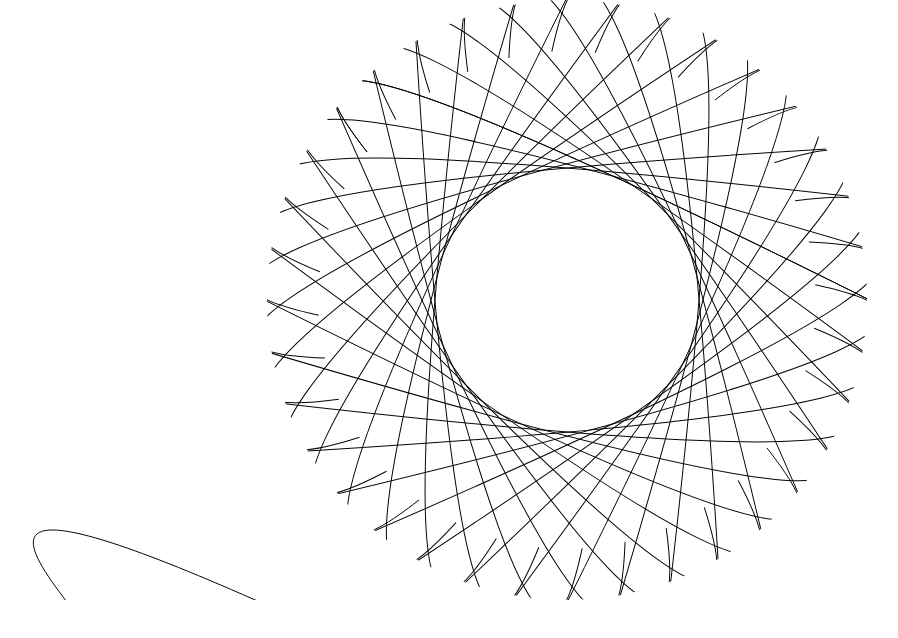
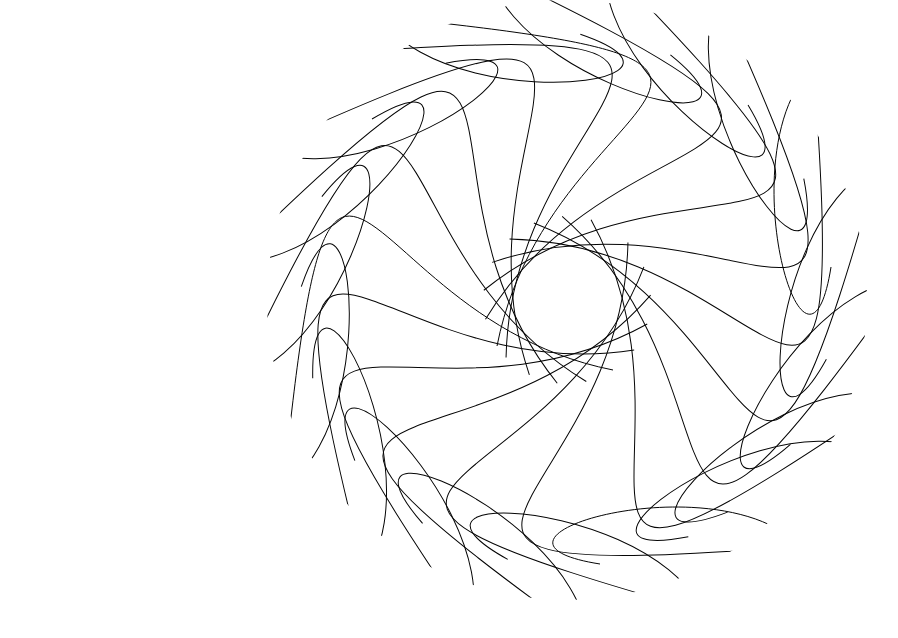
Before and after one commit to fabden/Mandabook-V1, a React (Create React App) app: page / in a window 1280 px wide. Shown: the top 638 px of the page, without its empty margins (33-931 px from the left). Built offline with nearby package versions, Linux system fonts and the light colour scheme.

Commit message:
decoupe viriable md5 en 16

```diff
--- a/package.json
+++ b/package.json
@@ -6,6 +6,7 @@
     "@testing-library/jest-dom": "^5.11.4",
     "@testing-library/react": "^11.1.0",
     "@testing-library/user-event": "^12.1.10",
+    "md5": "^2.3.0",
     "react": "^17.0.1",
     "react-dom": "^17.0.1",
     "react-scripts": "4.0.0",
--- a/src/Mandalum/index.js
+++ b/src/Mandalum/index.js
@@ -1,52 +1,80 @@
 import React from 'react';
+import md5 from 'md5';
+
 import './styles.css';
 
 function Mandalum() {
+
+const monb= md5('Fafbrfffff,,tnjkjknk,uyk,nui,fice');
+console.log(monb);
+console.log(monb.slice(0,2))
+console.log(monb.slice(2,4))
+console.log(monb.slice(4,6))
+console.log(monb.slice(6,8))
+console.log(monb.slice(8,10))
+console.log(monb.slice(10,12))
+console.log(monb.slice(12,14))
+console.log(monb.slice(14,16))
+console.log(monb.slice(16,18))
+console.log(monb.slice(18,20))
+console.log(monb.slice(20,22))
+console.log(monb.slice(22,24))
+console.log(monb.slice(24,26))
+console.log(monb.slice(26,28))
+console.log(monb.slice(28,30))
+console.log(monb.slice(30,32))
+console.log(monb.length);
+console.log(monb.toString(2))
+console.log(parseInt(monb.slice(30,32),16).toString(8));
+
 
 
     return (
       <div >
         <svg >
-            <path d="M 100,152 C 021,050 020,000 800,400" id="bird"/>
+        <defs>
+            <path d="M 230,346 C 285,66 654,66 4,6" id="bird"/>
+            <path d="M 267,36 C 445,64 64,164 44,6" id="bird2"/>
+        </defs>
         </svg>
         <svg  className="mandalaDisplay" >
             <use xlinkHref="#bird" className="rotation" style={{transform:`rotate(0deg)`}} />
-            <use xlinkHref="#bird" className="rotation" style={{transform:`rotate(10deg)`}} />
+            <use xlinkHref="#bird2" className="rotation" style={{transform:`rotate(10deg)`}} />
             <use xlinkHref="#bird" className="rotation" style={{transform:`rotate(20deg)`}} />
-            <use xlinkHref="#bird" className="rotation" style={{transform:`rotate(30deg)`}} />
+            <use xlinkHref="#bird2" className="rotation" style={{transform:`rotate(30deg)`}} />
             <use xlinkHref="#bird" className="rotation" style={{transform:`rotate(40deg)`}} />
-            <use xlinkHref="#bird" className="rotation" style={{transform:`rotate(50deg)`}} />
+            <use xlinkHref="#bird2" className="rotation" style={{transform:`rotate(50deg)`}} />
             <use xlinkHref="#bird" className="rotation" style={{transform:`rotate(60deg)`}} />
-            <use xlinkHref="#bird" className="rotation" style={{transform:`rotate(70deg)`}} />
+            <use xlinkHref="#bird2" className="rotation" style={{transform:`rotate(70deg)`}} />
             <use xlinkHref="#bird" className="rotation" style={{transform:`rotate(80deg)`}} />
-            <use xlinkHref="#bird" className="rotation" style={{transform:`rotate(90deg)`}} />
+            <use xlinkHref="#bird2" className="rotation" style={{transform:`rotate(90deg)`}} />
             <use xlinkHref="#bird" className="rotation" style={{transform:`rotate(100deg)`}} />
-            <use xlinkHref="#bird" className="rotation" style={{transform:`rotate(110deg)`}} />
+            <use xlinkHref="#bird2" className="rotation" style={{transform:`rotate(110deg)`}} />
             <use xlinkHref="#bird" className="rotation" style={{transform:`rotate(120deg)`}} />
-            <use xlinkHref="#bird" className="rotation" style={{transform:`rotate(130deg)`}} />
+            <use xlinkHref="#bird2" className="rotation" style={{transform:`rotate(130deg)`}} />
             <use xlinkHref="#bird" className="rotation" style={{transform:`rotate(140deg)`}} />
-            <use xlinkHref="#bird" className="rotation" style={{transform:`rotate(150deg)`}} />
-            <use xlinkHref="#bird" className="rotation" style={{transform:`rotate(160deg)`}} />
+            <use xlinkHref="#bird2" className="rotation" style={{transform:`rotate(150deg)`}} />
+            <use xlinkHref="#bird2" className="rotation" style={{transform:`rotate(160deg)`}} />
             <use xlinkHref="#bird" className="rotation" style={{transform:`rotate(170deg)`}} />
-            <use xlinkHref="#bird" className="rotation" style={{transform:`rotate(180deg)`}} />
+            <use xlinkHref="#bird2" className="rotation" style={{transform:`rotate(180deg)`}} />
             <use xlinkHref="#bird" className="rotation" style={{transform:`rotate(190deg)`}} />
-            <use xlinkHref="#bird" className="rotation" style={{transform:`rotate(200deg)`}} />
+            <use xlinkHref="#bird2" className="rotation" style={{transform:`rotate(200deg)`}} />
             <use xlinkHref="#bird" className="rotation" style={{transform:`rotate(210deg)`}} />
-            <use xlinkHref="#bird" className="rotation" style={{transform:`rotate(220deg)`}} />
+            <use xlinkHref="#bird2" className="rotation" style={{transform:`rotate(220deg)`}} />
             <use xlinkHref="#bird" className="rotation" style={{transform:`rotate(230deg)`}} />
-            <use xlinkHref="#bird" className="rotation" style={{transform:`rotate(240deg)`}} />
+            <use xlinkHref="#bird2" className="rotation" style={{transform:`rotate(240deg)`}} />
             <use xlinkHref="#bird" className="rotation" style={{transform:`rotate(250deg)`}} />
-            <use xlinkHref="#bird" className="rotation" style={{transform:`rotate(260deg)`}} />
+            <use xlinkHref="#bird2" className="rotation" style={{transform:`rotate(260deg)`}} />
             <use xlinkHref="#bird" className="rotation" style={{transform:`rotate(270deg)`}} />
-            <use xlinkHref="#bird" className="rotation" style={{transform:`rotate(280deg)`}} />
+            <use xlinkHref="#bird2" className="rotation" style={{transform:`rotate(280deg)`}} />
             <use xlinkHref="#bird" className="rotation" style={{transform:`rotate(290deg)`}} />
-            <use xlinkHref="#bird" className="rotation" style={{transform:`rotate(300deg)`}} />
+            <use xlinkHref="#bird2" className="rotation" style={{transform:`rotate(300deg)`}} />
             <use xlinkHref="#bird" className="rotation" style={{transform:`rotate(310deg)`}} />
-            <use xlinkHref="#bird" className="rotation" style={{transform:`rotate(320deg)`}} />
+            <use xlinkHref="#bird2" className="rotation" style={{transform:`rotate(320deg)`}} />
             <use xlinkHref="#bird" className="rotation" style={{transform:`rotate(330deg)`}} />
-            <use xlinkHref="#bird" className="rotation" style={{transform:`rotate(340deg)`}} />
+            <use xlinkHref="#bird2" className="rotation" style={{transform:`rotate(340deg)`}} />
             <use xlinkHref="#bird" className="rotation" style={{transform:`rotate(350deg)`}} />
-            <use xlinkHref="#bird" className="rotation" style={{transform:`rotate(360deg)`}} />
+
         </svg>
       </div>
     );
--- a/src/Mandalum/styles.css
+++ b/src/Mandalum/styles.css
@@ -18,5 +18,5 @@ path {fill : none ;
 
 .rotation{
     stroke : rgb(85, 51, 51);
-    transform-origin: center;
+    transform-origin: center
 }
```
Also changed, not shown: 1 other file (tests, documents, lock files or other folders).
